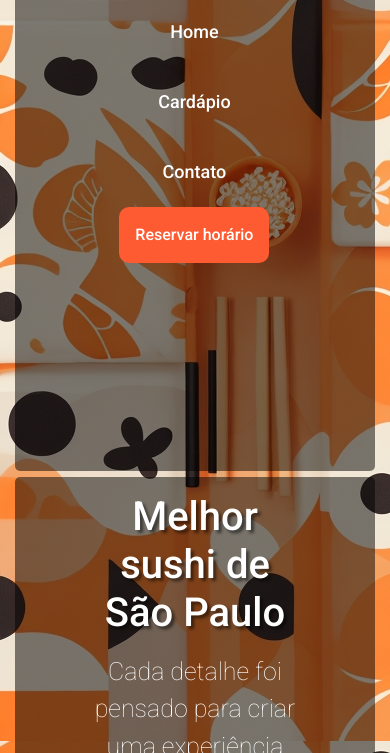
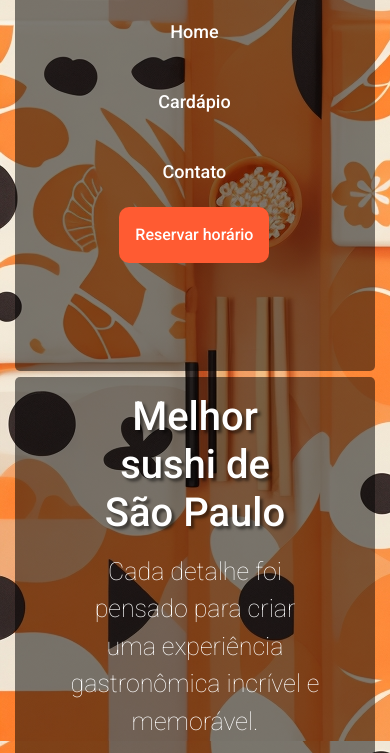
Before and after one commit to Mayumikkato/ni-webfullstack-fecap, a plain HTML site: page index.html in a window 390 px wide. Both pictures are taken after a click on the button "Abrir Menu". Shown: the part 91-844 px from the top of the page. Drawn offline with nearby package versions, Linux system fonts and the light colour scheme.

Commit message:
Update style-responsivo.css

```diff
--- a/assets/css/style-responsivo.css
+++ b/assets/css/style-responsivo.css
@@ -30,7 +30,7 @@
         padding: 1.35rem 0.5rem; /* Espaçamento interno do topo e na parte inferior */
     }
 
-    .nav.active .menu-items{height: calc(100vh - 400px);} /* Altura - Calcula a altura de acordo com o tamanho do viewport */
+    .nav.active .menu-items{height: calc(100vh - 500px);} /* Altura - Calcula a altura de acordo com o tamanho do viewport */
 
     /* Estilo do logo  */
     .logo-img{margin-left: 0.6rem;} /* Espaçamento externo na esquerda */
```
